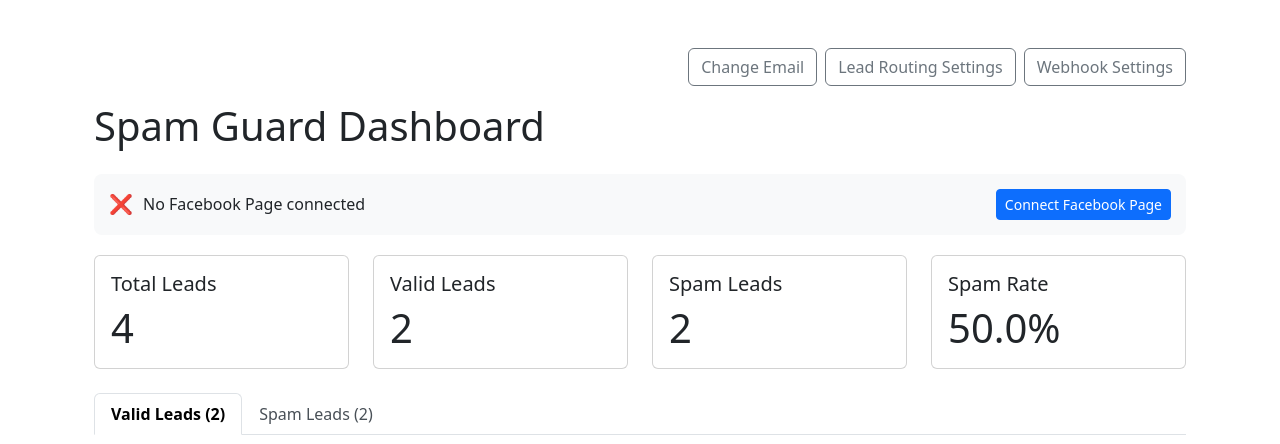
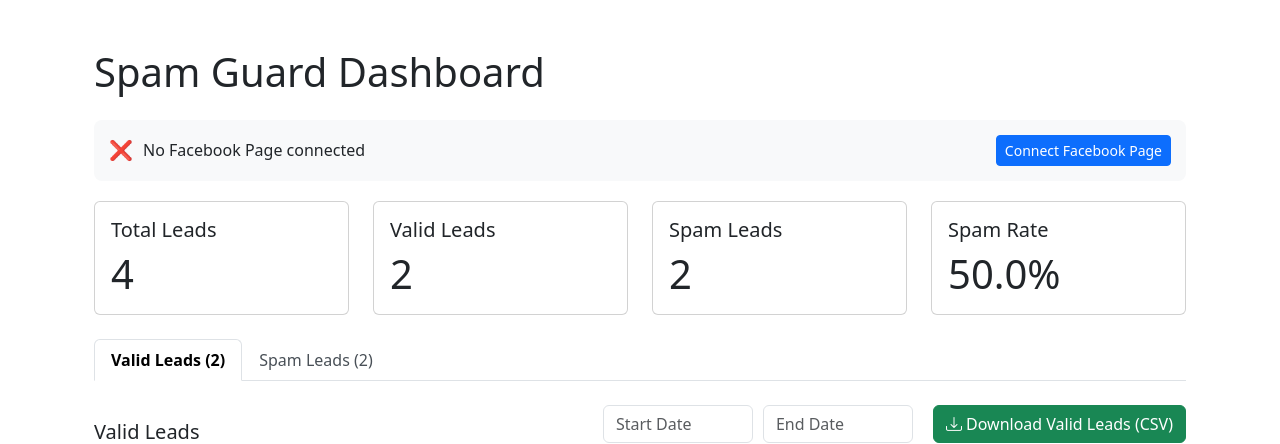
Before and after one commit to vtbell21/leadfilter, a Django app: page /dashboard/ in a window 1280 px wide. Shown: the part 56-500 px from the top of the page. Run offline with Django 5.2, Linux system fonts and the light colour scheme; a user stored in the database is signed in; data comes from the database, SQL or seed files in the repository; data that the repository does not hold is empty; parts of the project's set-up code (start-up, migrations or seed data) failed here and were passed over.

Commit message:
Remove Change Email, Lead Routing Settings, and Webhook Settings buttons from dashboard (now in Settings tab)

```diff
--- a/leads/templates/leads/leads_dashboard.html
+++ b/leads/templates/leads/leads_dashboard.html
@@ -3,11 +3,6 @@
 
 {% block content %}
 <div class="container-fluid py-4">
-    <div class="d-flex justify-content-end mb-3">
-        <a href="{% url 'leads:update_email' %}" class="btn btn-outline-secondary me-2">Change Email</a>
-        <a href="{% url 'leads:lead_routing_settings' %}" class="btn btn-outline-secondary me-2">Lead Routing Settings</a>
-        <a href="{% url 'leads:webhook_settings' %}" class="btn btn-outline-secondary">Webhook Settings</a>
-    </div>
     <h1 class="mb-4">Spam Guard Dashboard</h1>
 
     {% if messages %}
```
